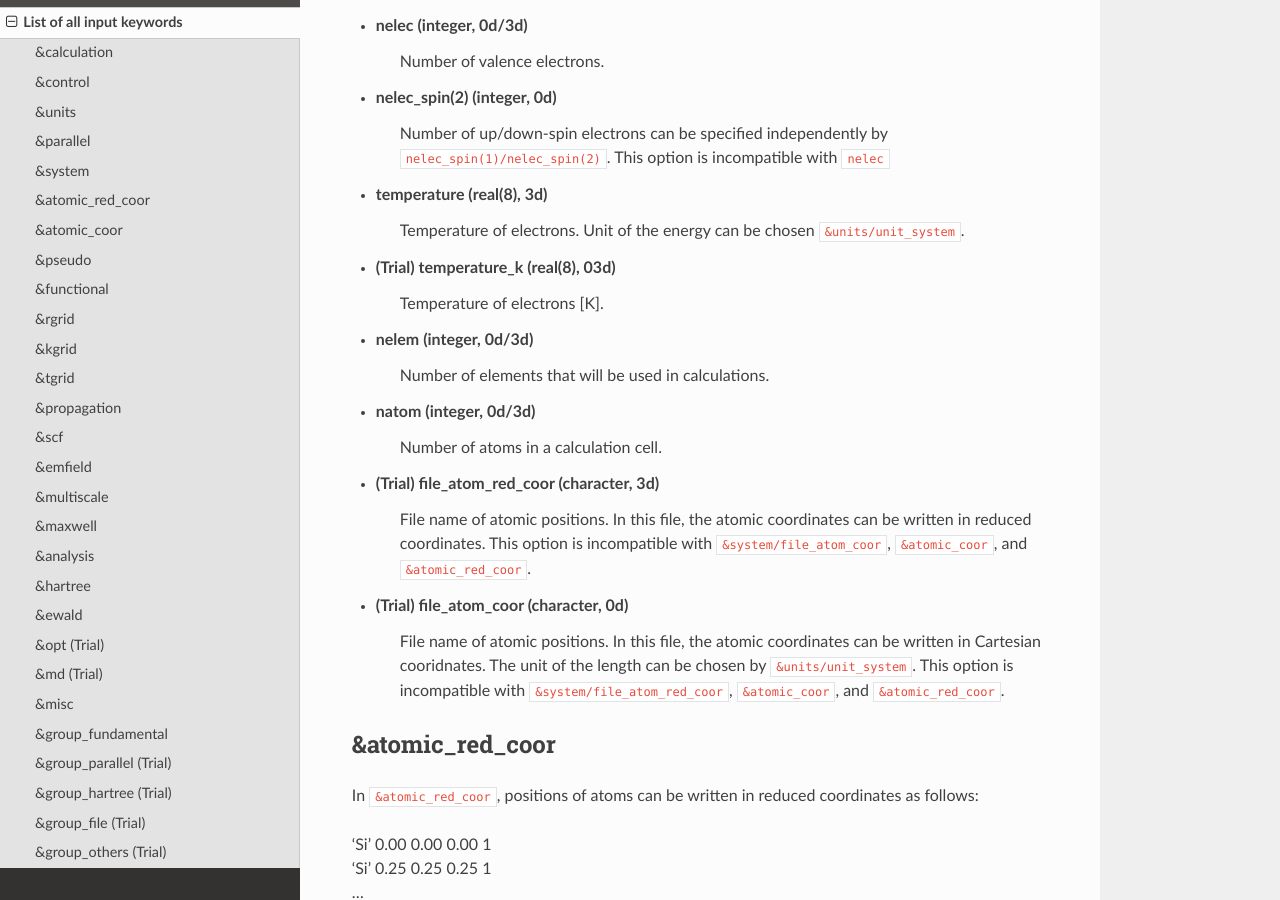
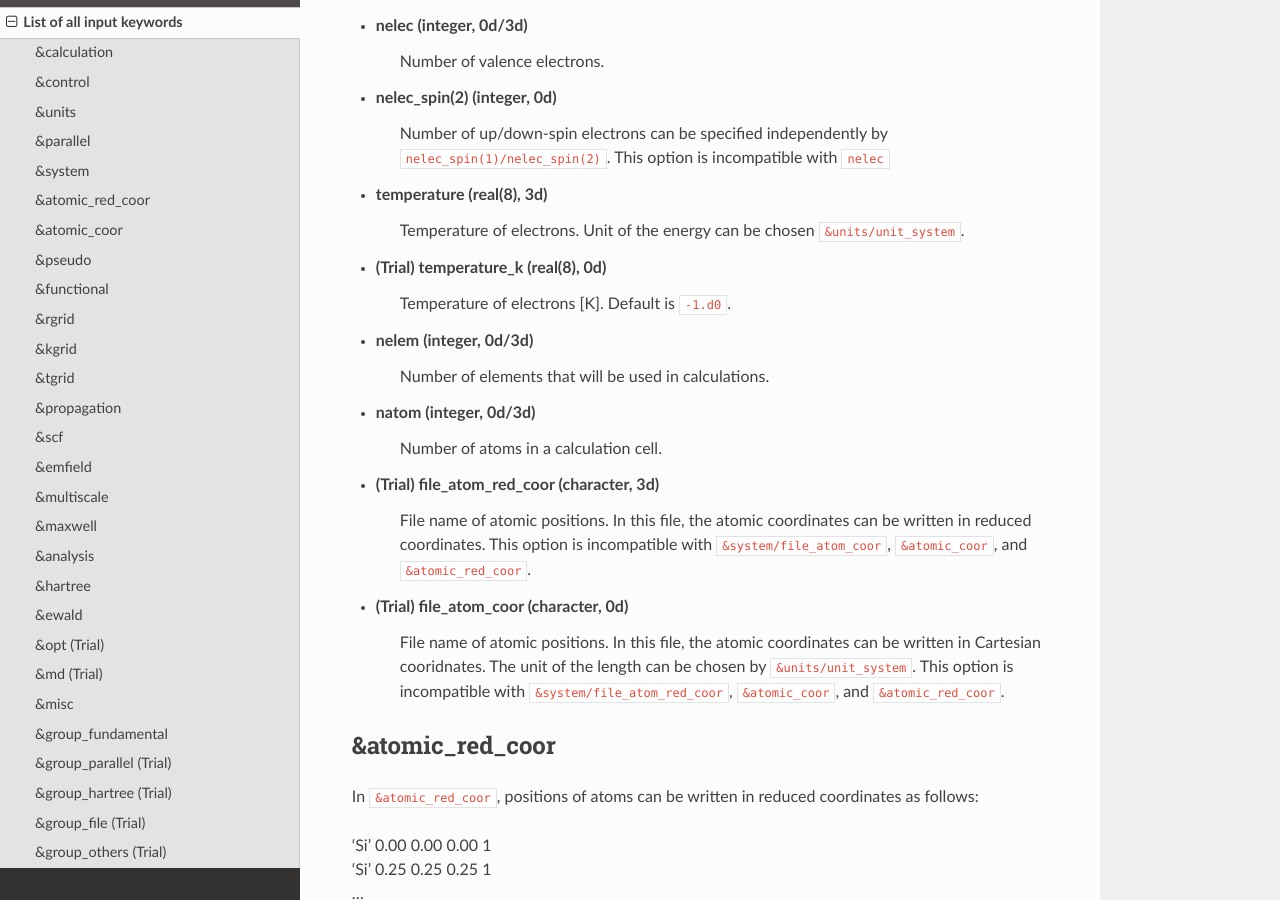
Before and after one commit to SALMON-TDDFT/SALMON-DOCS, a Sphinx documentation site: the page built from source/input_keyword_list.rst, in a window 1280 px wide and 900 px high, scrolled down 4870 px. Built offline with Sphinx 7.4.7 and the Read the Docs theme 2.0.0, drawn with Linux system fonts in a browser that asks for light colours; formulas are drawn with MathJax 3.

Commit message:
Update input_keyword_list.rst
modify typo and add description for default value

```diff
--- a/source/input_keyword_list.rst
+++ b/source/input_keyword_list.rst
@@ -218,8 +218,8 @@ List of all input keywords
    Temperature of electrons.
    Unit of the energy can be chosen ``&units/unit_system``.
 
-- (Trial) **temperature_k** (real(8), 03d)
-   Temperature of electrons [K].
+- (Trial) **temperature_k** (real(8), 0d)
+   Temperature of electrons [K]. Default is ``-1.d0``.
 
 - **nelem** (integer, 0d/3d)
    Number of elements that will be used in calculations.
```
